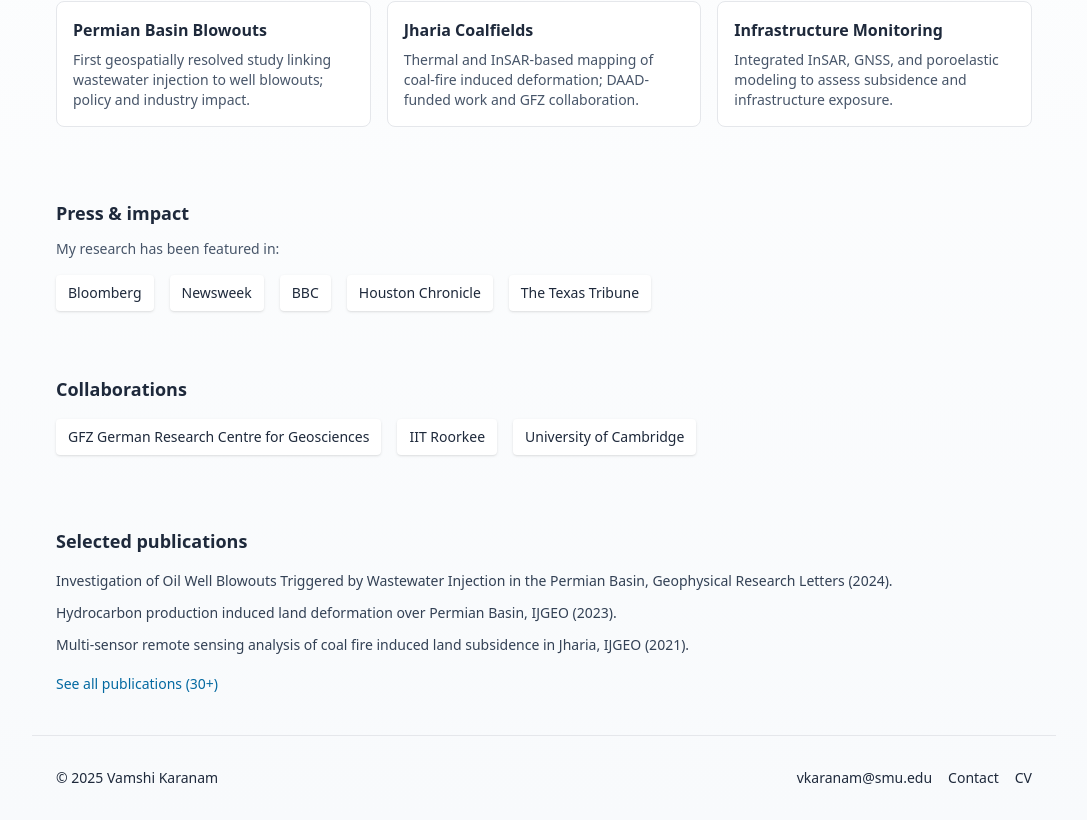
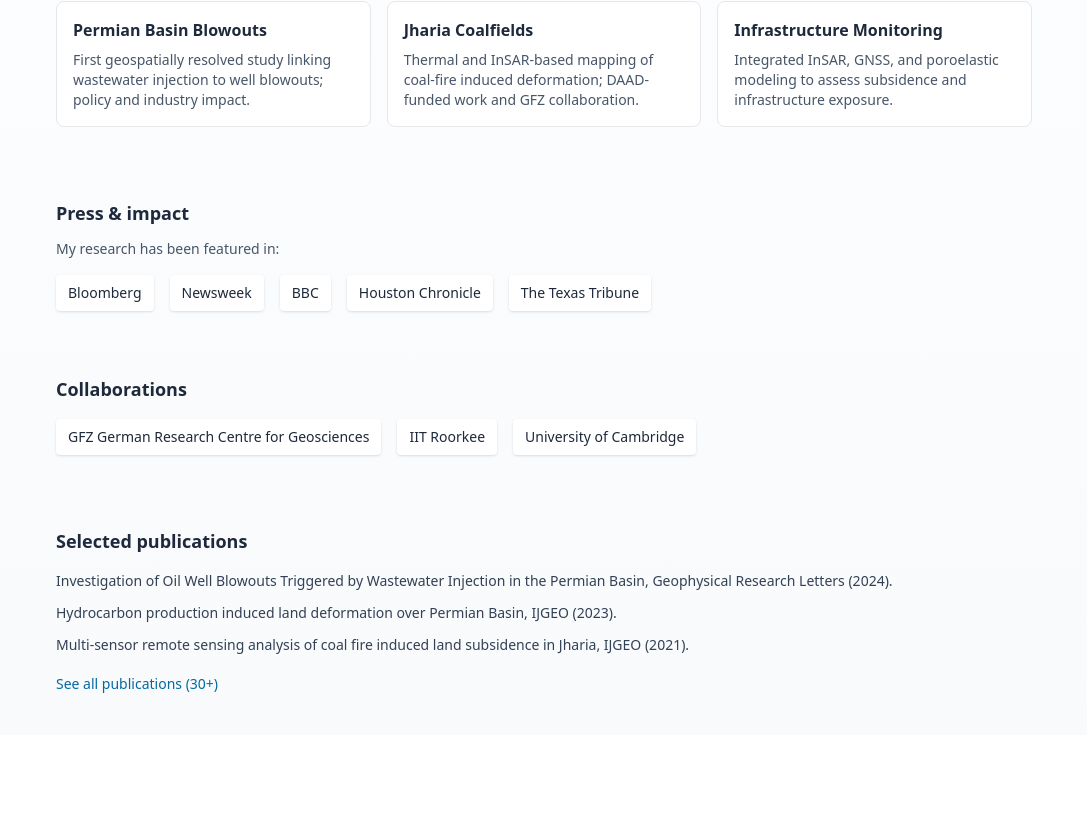
Before and after one commit to VamshiKaranam/vamshi-site, a Next.js app: page / in a window 1280 px wide. Shown: the part 793-1613 px from the top of the page, without its empty margins (96-1183 px from the left). After the commit the page ends 1528 px from the top, so only its background shows below. Built offline with nearby package versions, Linux system fonts and the light colour scheme.

Commit message:
Update index.jsx

```diff
--- a/pages/index.jsx
+++ b/pages/index.jsx
@@ -97,17 +97,6 @@
           <a href="/publications" className="text-sm font-medium text-sky-700 hover:underline">See all publications (30+)</a>
         </div>
       </section>
-
-      <footer className="max-w-5xl mx-auto px-6 py-8 border-t">
-        <div className="flex flex-col md:flex-row items-center justify-between gap-4">
-          <div className="text-sm">© {new Date().getFullYear()} Vamshi Karanam</div>
-          <div className="flex items-center gap-4">
-            <a href="mailto:vkaranam@smu.edu" className="text-sm hover:underline">vkaranam@smu.edu</a>
-            <a href="/contact" className="text-sm hover:underline">Contact</a>
-            <a href="/cv.pdf" className="text-sm hover:underline">CV</a>
-          </div>
-        </div>
-      </footer>
     </main>
   )
 }
```
